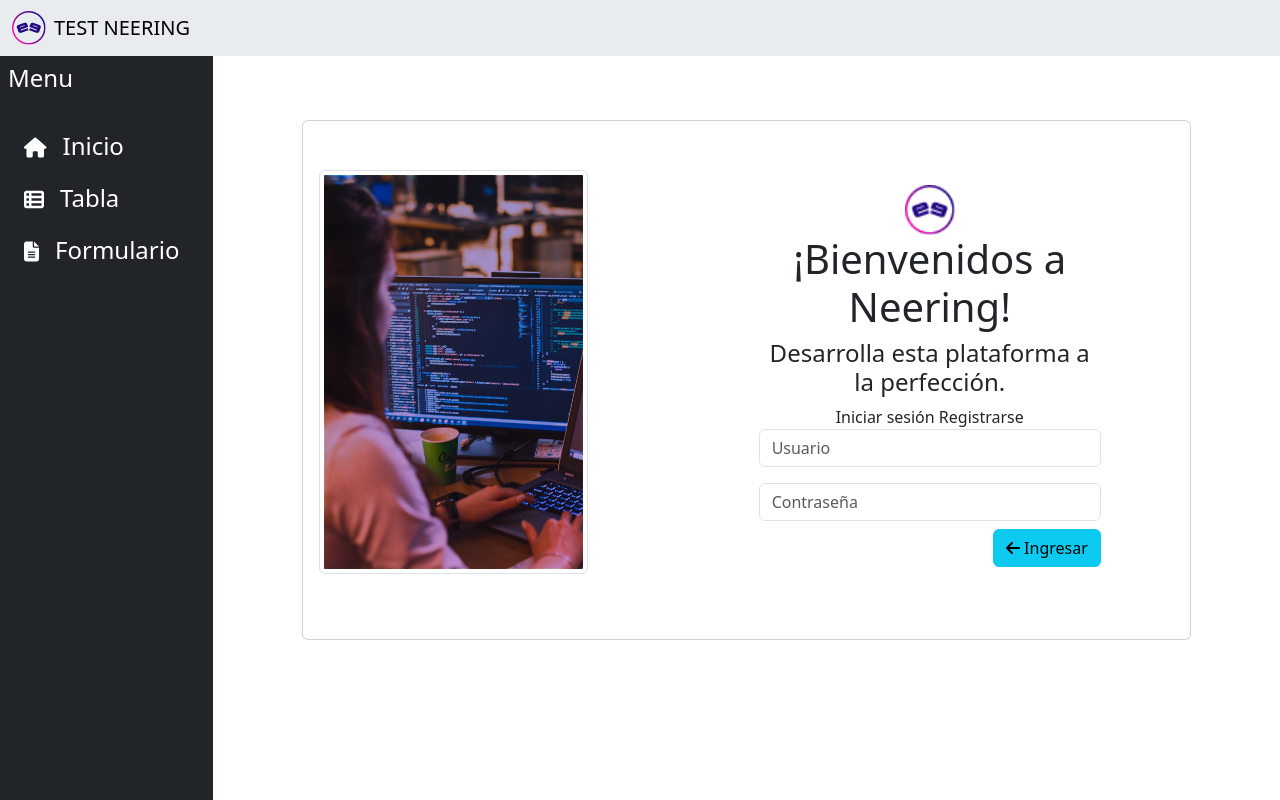
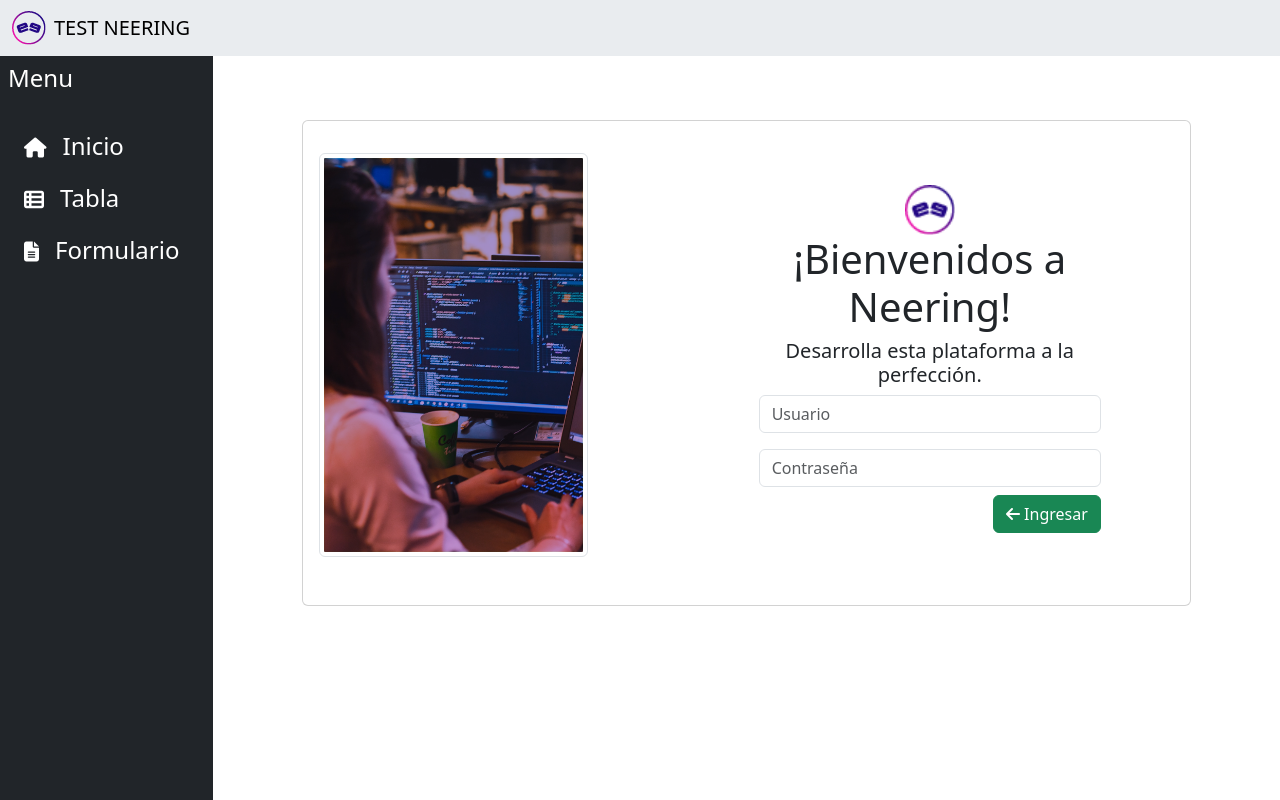
Before and after one commit to bas-clavijo/usuario-vue, a Vue app: page /home in a window 1280 px wide. Built offline with nearby package versions, Linux system fonts and the light colour scheme.

Commit message:
Modificacion del diseño

```diff
--- a/src/views/HomeView.vue
+++ b/src/views/HomeView.vue
@@ -19,11 +19,7 @@
               </div>
               <div>
                 <h1>¡Bienvenidos a Neering!</h1>
-                <h4>Desarrolla esta plataforma a la perfección.</h4>
-              </div>
-
-              <div>
-                <label for="">Iniciar sesión</label> <label for="">Registrarse</label>
+                <h5>Desarrolla esta plataforma a la perfección.</h5>
               </div>
               <div class="mb-3">
                 <input type="text" id="nombre" placeholder="Usuario" class="form-control">
@@ -33,7 +29,7 @@
               </div>
               <!-- Botón para ingresar -->
               <div class="col-md-100 d-flex justify-content-end align-items-center py-2">
-                <router-link :to="{ path: '/tabla' }" class="btn btn-info">
+                <router-link :to="{ path: '/tabla' }" class="btn btn-success">
                   <i class="fa-solid fa-arrow-left"></i> Ingresar
                 </router-link>
               </div>
```
